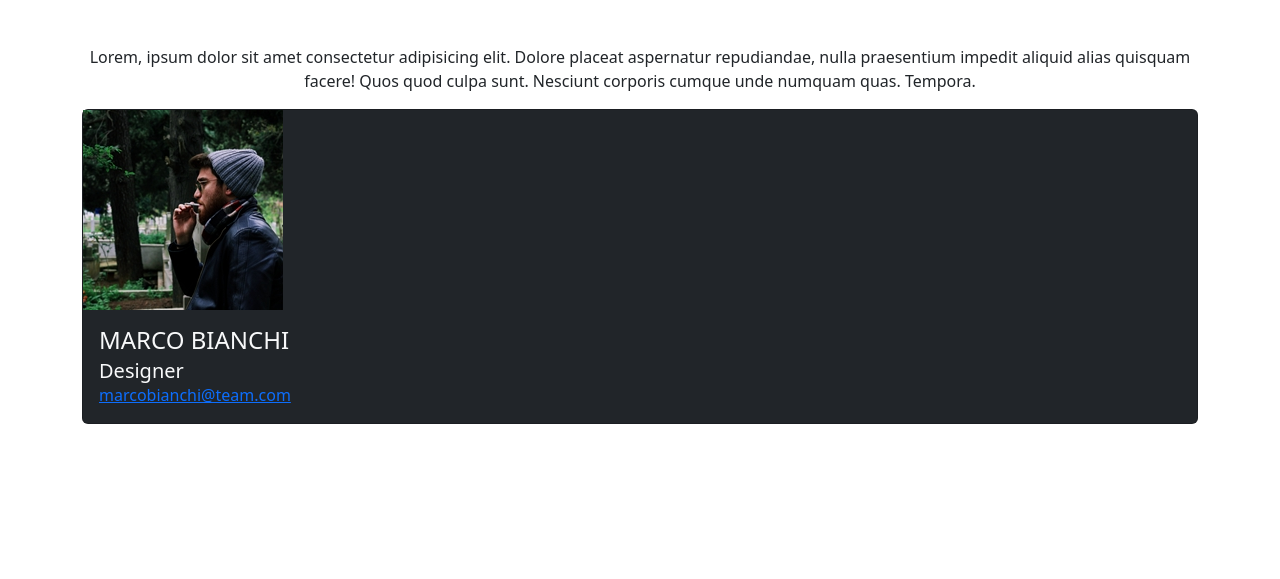
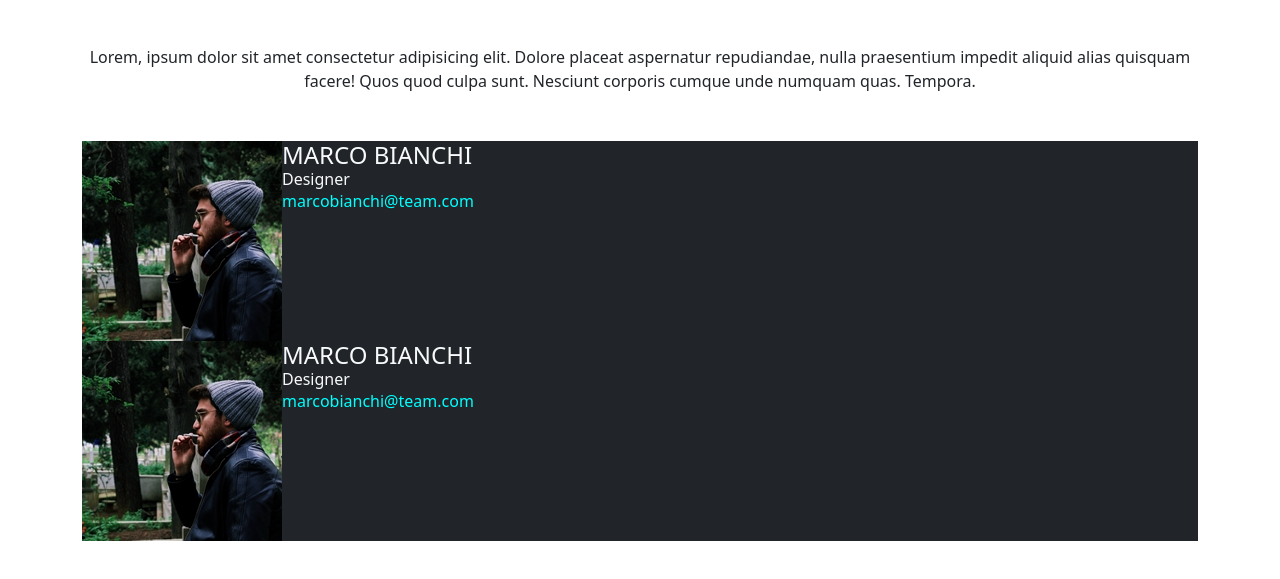
Before and after one commit to davide-delgiudice/js-our-team, a plain HTML site: page index.html in a window 1280 px wide. Shown: the part 89-668 px from the top of the page. Drawn offline with nearby package versions, Linux system fonts and the light colour scheme; a web font is replaced by a local one.

Commit message:
[UPD] add d-flex for text and create second card for testing

```diff
--- a/css/style.css
+++ b/css/style.css
@@ -3,3 +3,8 @@ h2{
     color: rgb(227, 35, 121);
     font-weight: 800;
 }
+
+a{
+    text-decoration: none;
+    color: aqua;
+}
--- a/index.html
+++ b/index.html
@@ -15,18 +15,28 @@
         <div class="row">
             <div class="col-12">
                 <h2 class="text-center my-5">Meet our Team</h2>
-                <p class="text-center">Lorem, ipsum dolor sit amet consectetur adipisicing elit. Dolore placeat aspernatur repudiandae, nulla praesentium impedit aliquid alias quisquam facere! Quos quod culpa sunt. Nesciunt corporis cumque unde numquam quas. Tempora.</p>
+                <p class="text-center mb-5">Lorem, ipsum dolor sit amet consectetur adipisicing elit. Dolore placeat aspernatur repudiandae, nulla praesentium impedit aliquid alias quisquam facere! Quos quod culpa sunt. Nesciunt corporis cumque unde numquam quas. Tempora.</p>
             </div>
         </div>
         <div class="row">
             <div class="col-12">
-                <div class="card bg-dark">
+                <div class="team-card bg-dark d-flex">
                     <div class="card-image">
                         <img src="./img/male1.png" alt="" class="img-fluid">
                     </div>
                     <div class="card-body">
                         <h3 class="card-title text-light fs-4">MARCO BIANCHI</h4>
-                        <h4 class="card-subtitle text-light fs-5">Designer</h4>
+                        <h4 class="card-subtitle text-light fs-6">Designer</h4>
+                        <a href="#">marcobianchi@team.com</a>
+                    </div>
+                </div>
+                <div class="team-card bg-dark d-flex">
+                    <div class="card-image">
+                        <img src="./img/male1.png" alt="" class="img-fluid">
+                    </div>
+                    <div class="card-body">
+                        <h3 class="card-title text-light fs-4">MARCO BIANCHI</h4>
+                        <h4 class="card-subtitle text-light fs-6">Designer</h4>
                         <a href="#">marcobianchi@team.com</a>
                     </div>
                 </div>
```
